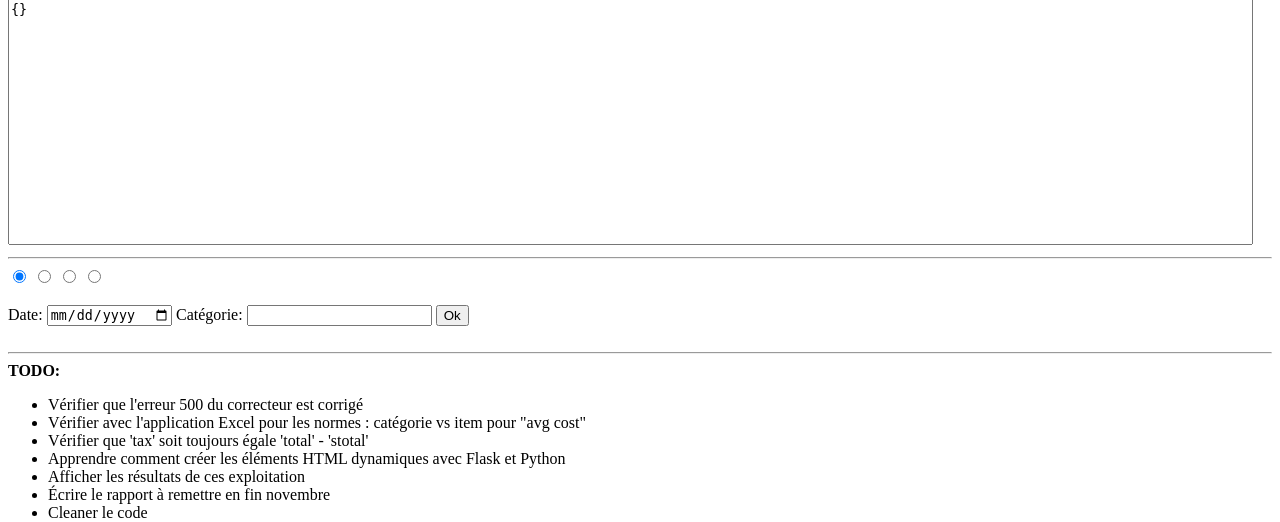
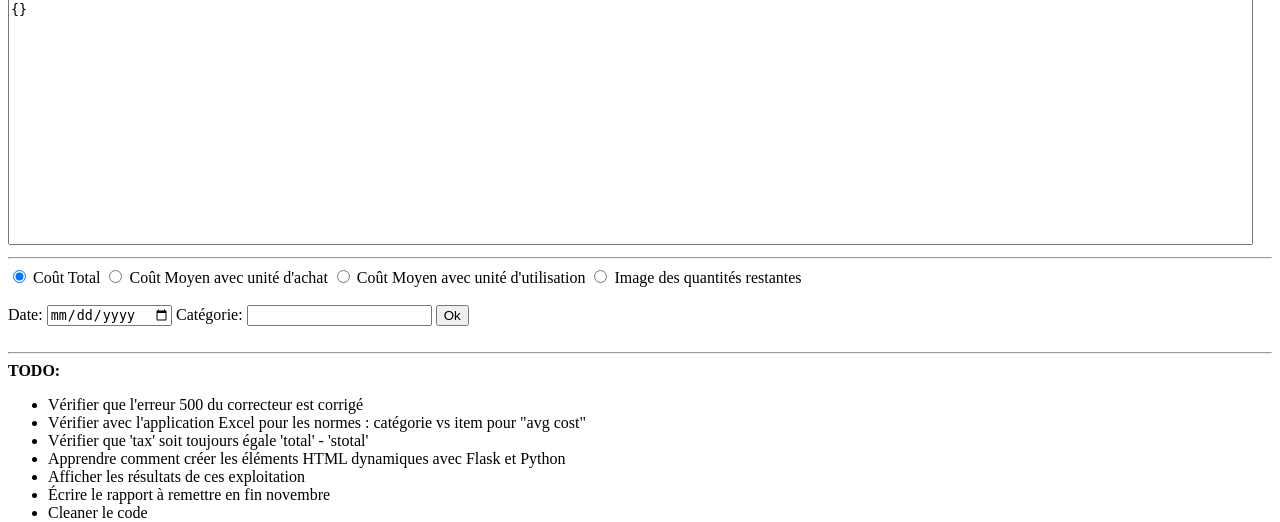
Before and after one commit to WilliamDuK/GLO_4035_eq_01, a Flask app: page / in a window 1280 px wide. Shown: the part 636-1158 px from the top of the page. Run offline with Flask 2, Linux system fonts and the light colour scheme; data that the repository does not hold is empty; some libraries are stand-ins or nearby versions.

Commit message:
Last stretch for front-end

```diff
--- a/templates/index.html
+++ b/templates/index.html
@@ -68,19 +68,20 @@
         </div>
         <hr/>
     </div>
+    <div>
         <div class="fct-container">
             <input type="radio" name="fct-api"
                    id="fct-total" value="total" checked>
-        <label for="fct-total"></label>
+            <label for="fct-total">Coût Total</label>
             <input type="radio" name="fct-api"
                    id="fct-avg-buy" value="avg-buy">
-        <label for="fct-avg-buy"></label>
+            <label for="fct-avg-buy">Coût Moyen avec unité d'achat</label>
             <input type="radio" name="fct-api"
                    id="fct-avg-use" value="avg-use">
-        <label for="fct-avg-use"></label>
+            <label for="fct-avg-use">Coût Moyen avec unité d'utilisation</label>
             <input type="radio" name="fct-api"
                    id="fct-image" value="image">
-        <label for="fct-image"></label>
+            <label for="fct-image">Image des quantités restantes</label>
         </div>
         <br/>
         <div class="container">
@@ -93,6 +94,7 @@
         <br/>
         <div class="container">
 
+        </div>
     </div>
     <hr/>
     <div class="todo-container">
```
Lines whose indentation alone changed are shown as unchanged.
